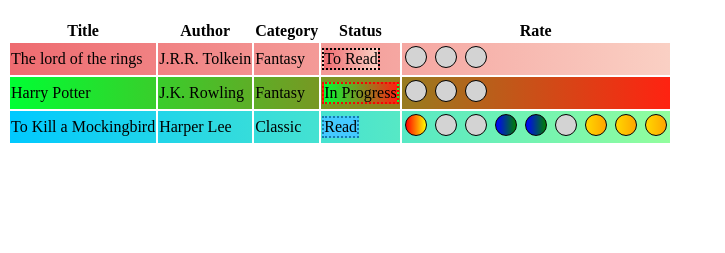
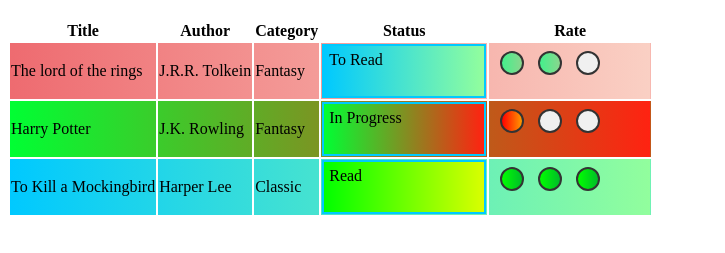
Before and after one commit to MateoArango/Mav-s-freeCodeCamp, a website: page bookInventoryApp/index.html in a window 1280 px wide. Shown: the part 61-314 px from the top of the page, without its empty margins (0-725 px from the left). Drawn offline with Linux system fonts and the light colour scheme.

Commit message:
feat: Book inventory done!

```diff
--- a/bookInventoryApp/index.html
+++ b/bookInventoryApp/index.html
@@ -27,7 +27,7 @@
             <span class="status">To Read</span>
           </td>
           <td>
-            <span class="rate">
+            <span class="rate two">
               <span></span>
               <span></span>
               <span></span>
@@ -42,7 +42,7 @@
             <span class="status">In Progress</span>
           </td>
           <td>
-            <span class="rate">
+            <span class="rate one">
               <span></span>
               <span></span>
               <span></span>
@@ -57,23 +57,12 @@
             <span class="status">Read</span>
           </td>
           <td>
-            <span class="rate one">
+            <span class="rate three">
                 <span></span>
                 <span></span>
                 <span></span>
             </span>
-              <span class="rate two">
-                <span></span>
-                <span></span>
-                <span></span>
-              </span>
-              <span class="rate three">
-                <span></span>
-                <span></span>
-                <span></span>
-              </span>
-            </span>
-          </td>
+            </td>
         </tr>
       </tbody>
     </table>
--- a/bookInventoryApp/styles.css
+++ b/bookInventoryApp/styles.css
@@ -1,53 +1,58 @@
 tr[class="read"] {
-    background-image: linear-gradient(to right, #00c9ff, #92fe9d);
+  background-image: linear-gradient(to right, #00c9ff, #92fe9d);
 }
 
 tr[class="to-read"] {
-    background-image: linear-gradient(to right, #ee6b70, #fad0c4);
+  background-image: linear-gradient(to right, #ee6b70, #fad0c4);
 }
 
 tr[class="in-progress"] {
-    background-image: linear-gradient(to right, #00FF33, #FF2211);
+  background-image: linear-gradient(to right, #00ff33, #ff2211);
 }
 
 span {
-    display: inline-block;
+  display: inline-block;
 }
 
 tr[class="to-read"] span[class="status"] {
-    border: 2px dotted #000000;
-    background-image: linear-gradient(to right, #ee6b70, #fad0c4);
+  border: #00c9ff 2px solid;
+  background-image: linear-gradient(to right, #00c9ff, #92fe9d);
 }
 
 tr[class="read"] span[class="status"] {
-    border: 2px dotted #157cac;
-    background-image: linear-gradient(to right, #44c9ff, #44c9ff);
+  border: #00c9ff 2px solid;
+  background-image: linear-gradient(to right, #00ff00, #d9ff00);
 }
 
 tr[class="in-progress"] span[class="status"] {
-    border: 2px dotted #f80303;
-    background-image: linear-gradient(to right, #00FF33, #FF2211);
+  border: #00c9ff 2px solid;
+  background-image: linear-gradient(to right, #00ff33, #ff2211);
 }
 
-span[class^='rate'] > span {
-  display: inline-block; /* Required to apply height/width */
-  border: 1px solid black;
+span[class="status"],
+span[class^="rate"] {
+  height: 40px;
+  width: 150px;
+  padding: 5px;
+}
+
+span[class^="rate"] > span {
+  border: 2px solid #333;
   border-radius: 50%;
-  margin: 2px;
+  margin: 0 5px;
   height: 20px;
   width: 20px;
-  background-color: lightgray;
+  background-color: #f0f0f0;
 }
 
-span[class*='one'] span:first-child {
-    background-image: linear-gradient(to right, red, yellow);
-}
-span[class*="two"] > span:nth-child(-n+2) {
-    background-image: linear-gradient(to right, blue, green);
+span[class~="one"] > span:first-child {
+  background-image: linear-gradient(to right, #ff0000, #ff9900);
 }
 
+span[class~="two"] > span:nth-child(-n+2) {
+  background-image: linear-gradient(to right, #11f06ec5, #09b61271);
+}
 
-
-span[class*='three'] > span {
-    background-image: linear-gradient(to right, gold, orange);
+span[class~="three"] > span {
+    background-image: linear-gradient(to right, #00ff00, #00bd29);
 }
```
